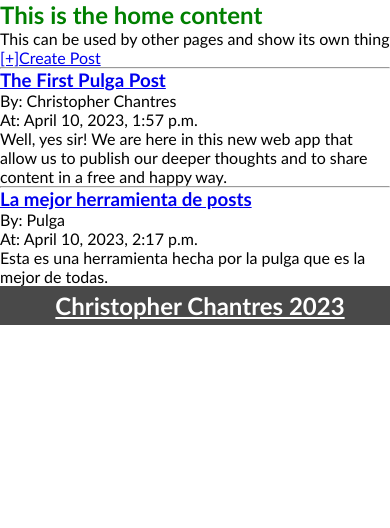
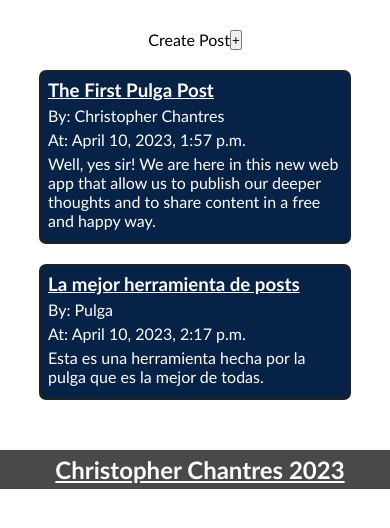
Before and after one commit to ChristopherChantres/django-pulga-blog, a Django app: page / in a window 390 px wide. Shown: the part 77-605 px from the top of the page. Run offline with Django 4.2, Linux system fonts and the light colour scheme; data comes from the database, SQL or seed files in the repository.

Commit message:
Post cards in Home are being styled. There is a bug in the responsive of the cards

```diff
--- a/polls/static/css/home.css
+++ b/polls/static/css/home.css
@@ -1,3 +1,50 @@
 h2 {
   color: green;
 }
+
+main {
+  width: 100vw;
+}
+
+section {
+  display: flex;
+  flex-direction: column;
+  justify-content: center;
+  align-items: center;
+}
+
+.container {
+  display: flex;
+  flex-direction: column;
+  align-items: center;
+  width: 80%;
+  margin-top: 30px;
+  margin-bottom: 30px;
+}
+
+.new-post {
+  display: flex;
+  margin-bottom: 20px;
+}
+
+.card-post {
+  background-color: rgb(7, 34, 71);
+  border: 2px solid rgb(33, 33, 33);
+  border-radius: 7px;
+  margin-bottom: 20px;
+  padding: 7px;
+}
+
+.card-post h3 a {
+  color: white;
+  font-weight: bold;
+}
+
+.card-post h3 {
+  margin-bottom: 5px;
+}
+
+.card-post p {
+  color: white;
+  margin-bottom: 5px;
+}
--- a/templates/home.html
+++ b/templates/home.html
@@ -7,17 +7,21 @@
 
 {% block main %}
   <main>
-    <h2>This is the home content</h2>
-    <p>This can be used by other pages and show its own thing</p>
-    <p><a href="create">[+]Create Post</a></p>
+    <section>
+      <div class="container">
+        <div class="new-post">
+          <p class="create-post">Create Post</p>
+          <button>+</button>
+        </div>
         {% for post in posts %}
-      <hr>
-      <div class="post">
+          <div class="card-post">
               <h3><a href="{% url 'post_detail' post_id=post.id %}">{{ post.title }}</a></h3>
               <p>By: {{ post.author }}</p>
               <p>At: {{ post.created_at }}</p>
               <p>{{ post.content }}</p>
           </div>
         {% endfor %}
+      </div>
+    </section>
   </main>
 {% endblock main %}
```
Lines whose indentation alone changed are shown as unchanged.
